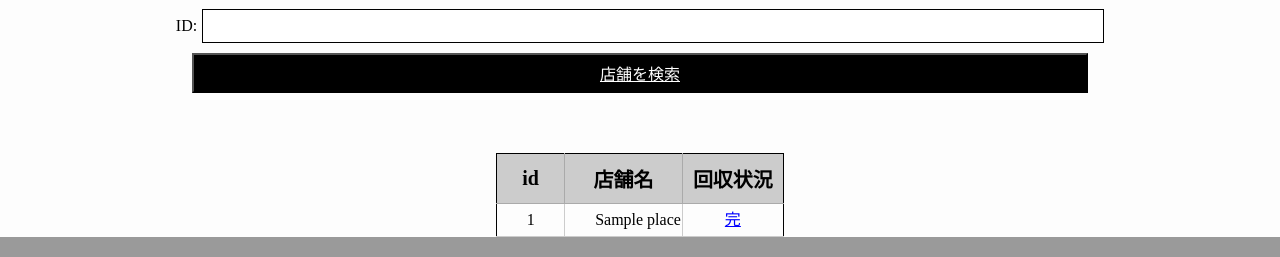
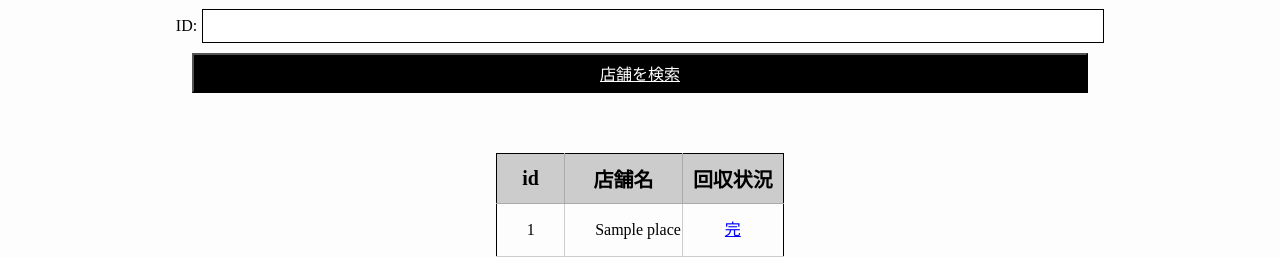
Before and after one commit to TOMOFUMI-KONDO/bokinMap, a PHP site: page /bokin-map/index.php in a window 1280 px wide. Shown: the part 567-824 px from the top of the page. Run offline with PHP 8.4, Linux system fonts and the light colour scheme; tables that the repository leaves empty or names only in its code hold one stand-in row (values such as "Sample post"); some libraries are stand-ins or nearby versions.

Commit message:
update: テーブルセルの高さを変更
スマホでは小さくて押しづらかったので、少し大きくした。

```diff
--- a/bokin-map/css/style.css
+++ b/bokin-map/css/style.css
@@ -89,7 +89,7 @@ main .place_list table th:not(:last-child) {
 
 main .place_list table td {
   min-width: 65px;
-  line-height: 30px;
+  line-height: 50px;
   border-bottom: 1px #ccc solid;
 }
 
```
